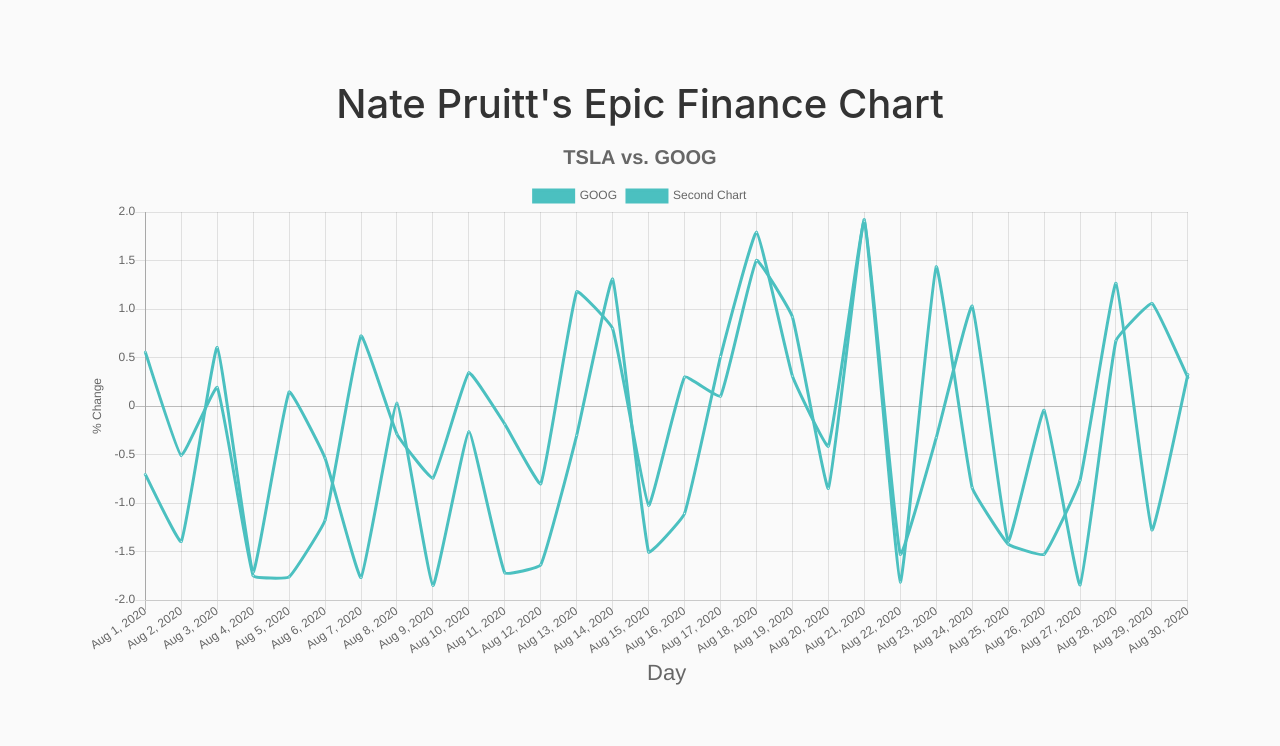
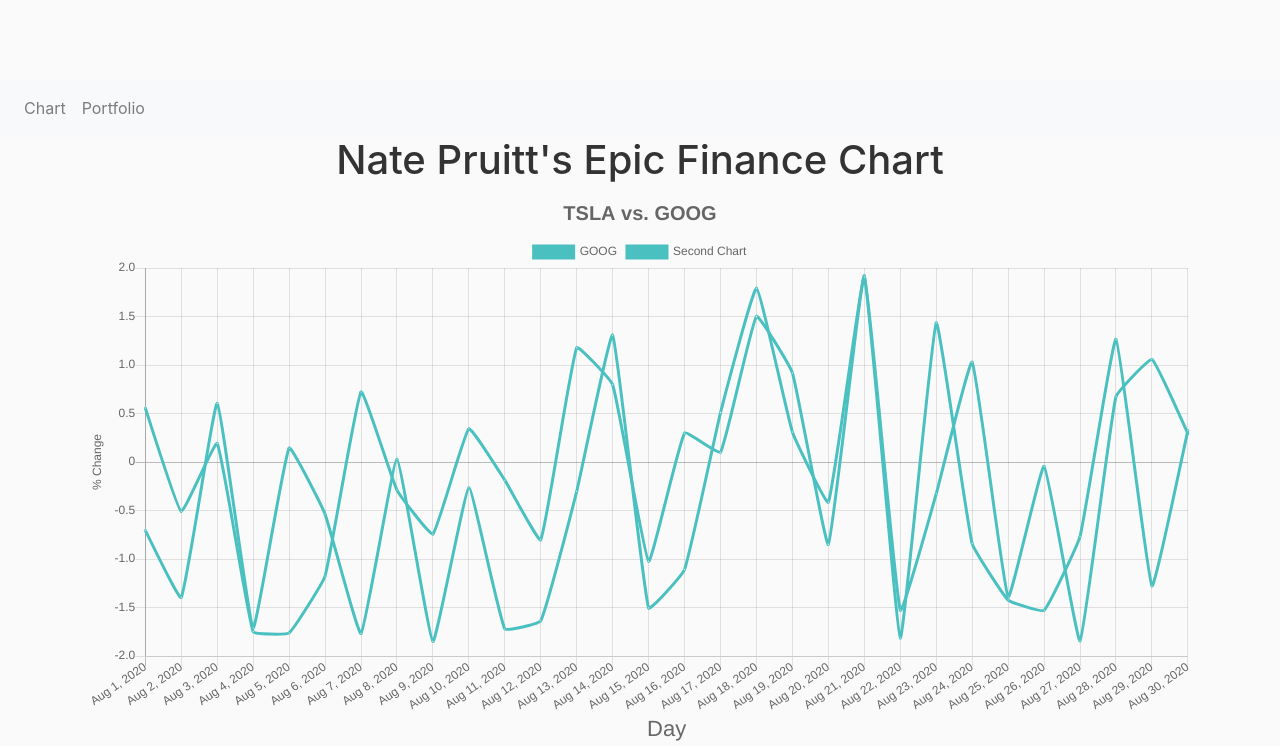
Before and after one commit to NateLeeP/Finance-App, a Flask app: page /home in a window 1280 px wide. Shown: the top 746 px of the page. Run offline with Flask 2, Linux system fonts and the light colour scheme; some libraries are stand-ins or nearby versions.

Commit message:
Added navigation bar

```diff
--- a/financeapp/templates/layout.html
+++ b/financeapp/templates/layout.html
@@ -1,7 +1,11 @@
 <!DOCTYPE html>
 <html lang="en">
 <header>
-
+    <nav class='navbar navbar-expand-lg navbar-light bg-light'>
+        <ul class='navbar-nav mr-auto'>
+        <li class='nav-item'><a class ='nav-link' href="/chart">Chart</a></li>
+        <li class = 'nav-item'><a class = 'nav-link' href="/portfolio">Portfolio</a></li>
+        </div>
 </header>
 <head>
     <title> {{ test }} </title>
@@ -13,6 +17,11 @@
     <link rel = "stylesheet" type = "text/css" href = "{{ url_for('static', filename='main.css')}}">
     <script src = "static\Chart.min.js"></script>
     <!--<link href="starter-template.css" rel="stylesheet"> -->
+
+
+
+
+
 </head>
 <body>
 {% block content %}
```
